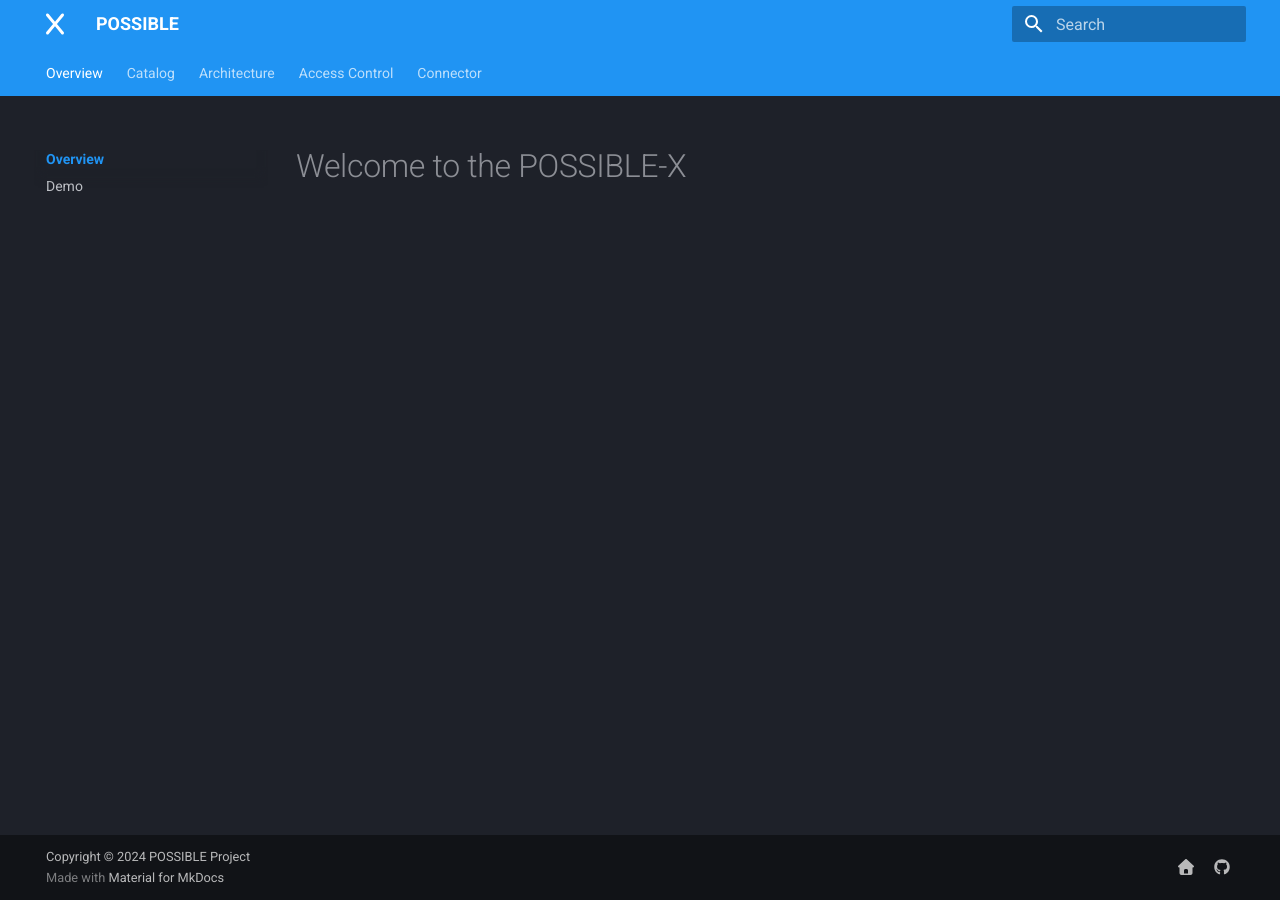
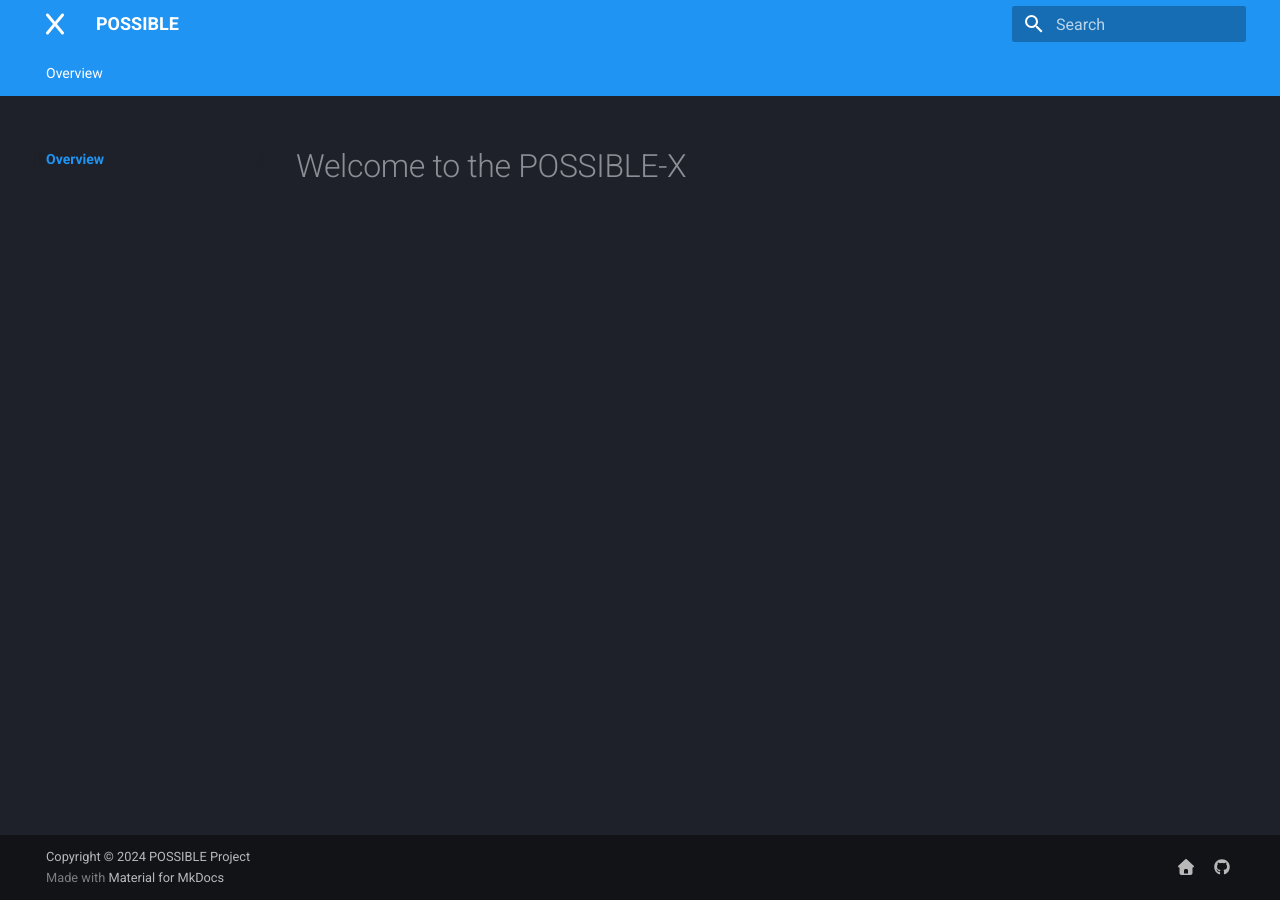
Before and after one commit to POSSIBLE-X/documentation, an MkDocs documentation site: the page built from docs/index.md, in a window 1280 px wide. Built offline with MkDocs 1.6.1 and Material for MkDocs 9.7.7, drawn with Linux system fonts in a browser that asks for light colours; part of the change alters nothing that is shown.

Commit message:
removed links from doc

```diff
--- a/mkdocs.yml
+++ b/mkdocs.yml
@@ -37,17 +37,17 @@ markdown_extensions:
 nav:
   - Overview:
     - index.md
-    - Demo: demo.md
-  - Catalog:
-    - catalog/index.md
-    - Background: catalog/background.md
-    - Access Control: catalog/auth.md
-    - API Guide: catalog/api.md
-    - Self Descriptions: catalog/self-descriptions.md
-    - Service Offerings: catalog/service-offerings.md
-  - Architecture:
-    - architecture/index.md
-  - Access Control:
-    - access-control/index.md
-  - Connector:
-    - connector/index.md
+#     - Demo: demo.md
+#   - Catalog:
+#     - catalog/index.md
+#     - Background: catalog/background.md
+#     - Access Control: catalog/auth.md
+#     - API Guide: catalog/api.md
+#     - Self Descriptions: catalog/self-descriptions.md
+#     - Service Offerings: catalog/service-offerings.md
+#   - Architecture:
+#     - architecture/index.md
+#   - Access Control:
+#     - access-control/index.md
+#   - Connector:
+#     - connector/index.md
```
